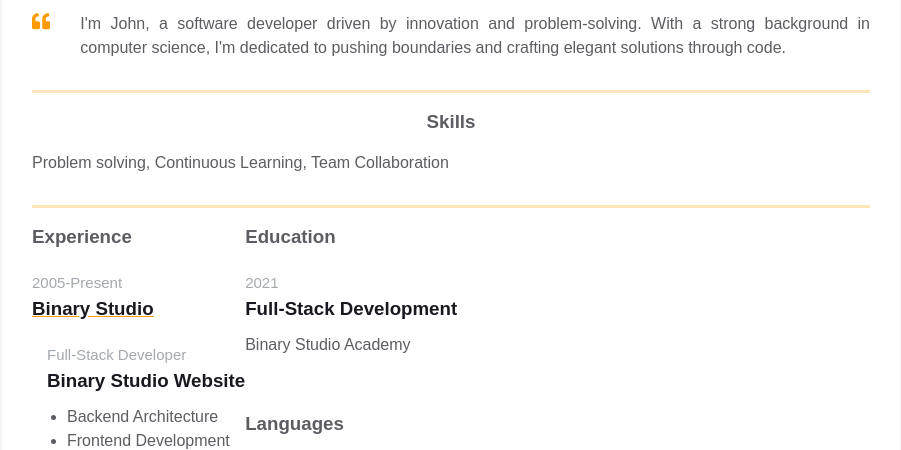
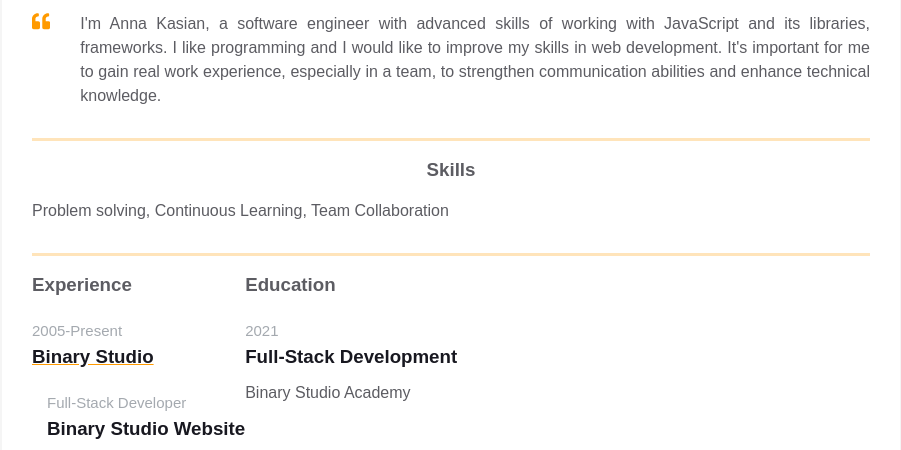
Before and after one commit to AnnKasian/homepage, a plain HTML site: page index.html in a window 1280 px wide. Shown: the part 350-800 px from the top of the page, without its empty margins (189-1090 px from the left). Drawn offline with Linux system fonts and the light colour scheme.

Commit message:
Modified markup with intro

```diff
--- a/index.html
+++ b/index.html
@@ -118,10 +118,10 @@
                   ></path>
                 </svg>
               </div>
-              <p class="intro_text">I'm John, a software developer driven by innovation and
-                problem-solving. With a strong background in computer science,
-                I'm dedicated to pushing boundaries and crafting elegant
-                solutions through code.</p>
+              <p class="intro_text">I'm Anna Kasian, a software engineer with advanced skills of working with JavaScript and its libraries, frameworks.
+                I like programming and I would like to improve my skills in web development.
+                It's important for me to gain real work experience, especially in a team, to strengthen communication abilities and enhance technical knowledge.
+              </p>
             </div>
           </div>
         </div>
```
